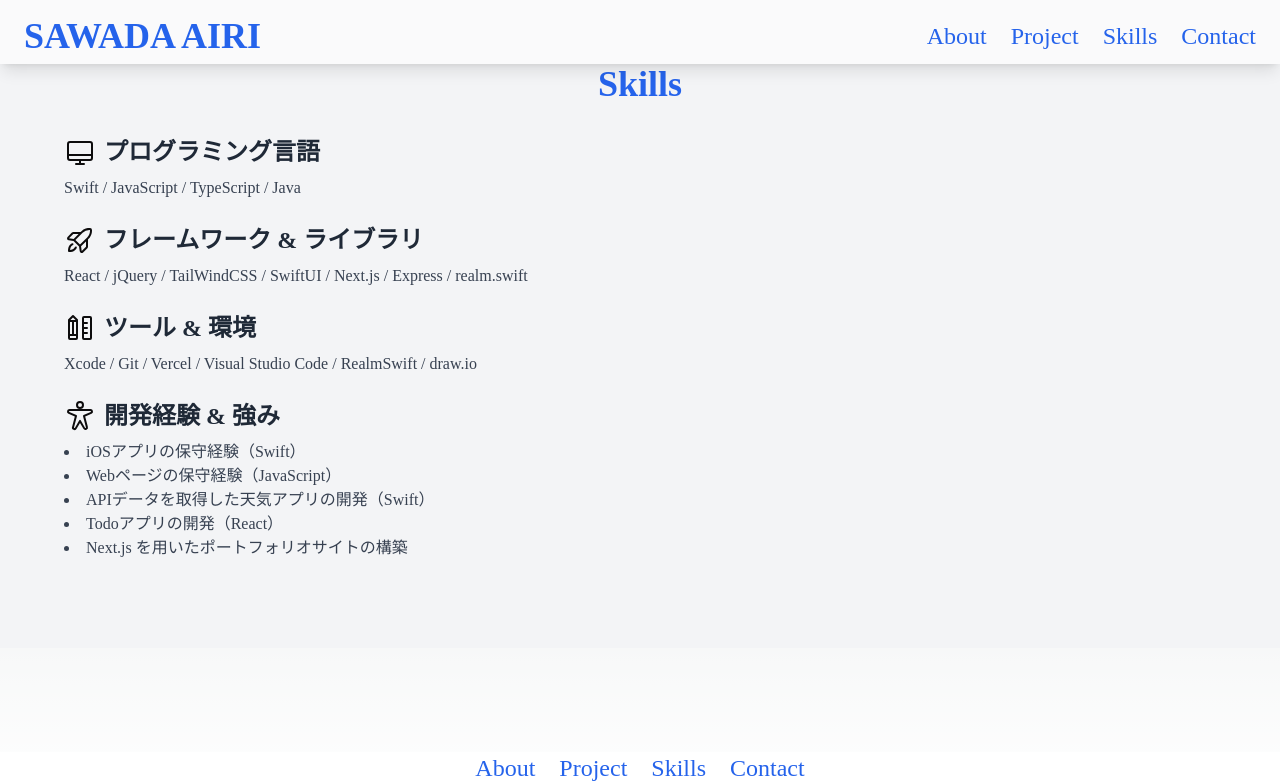
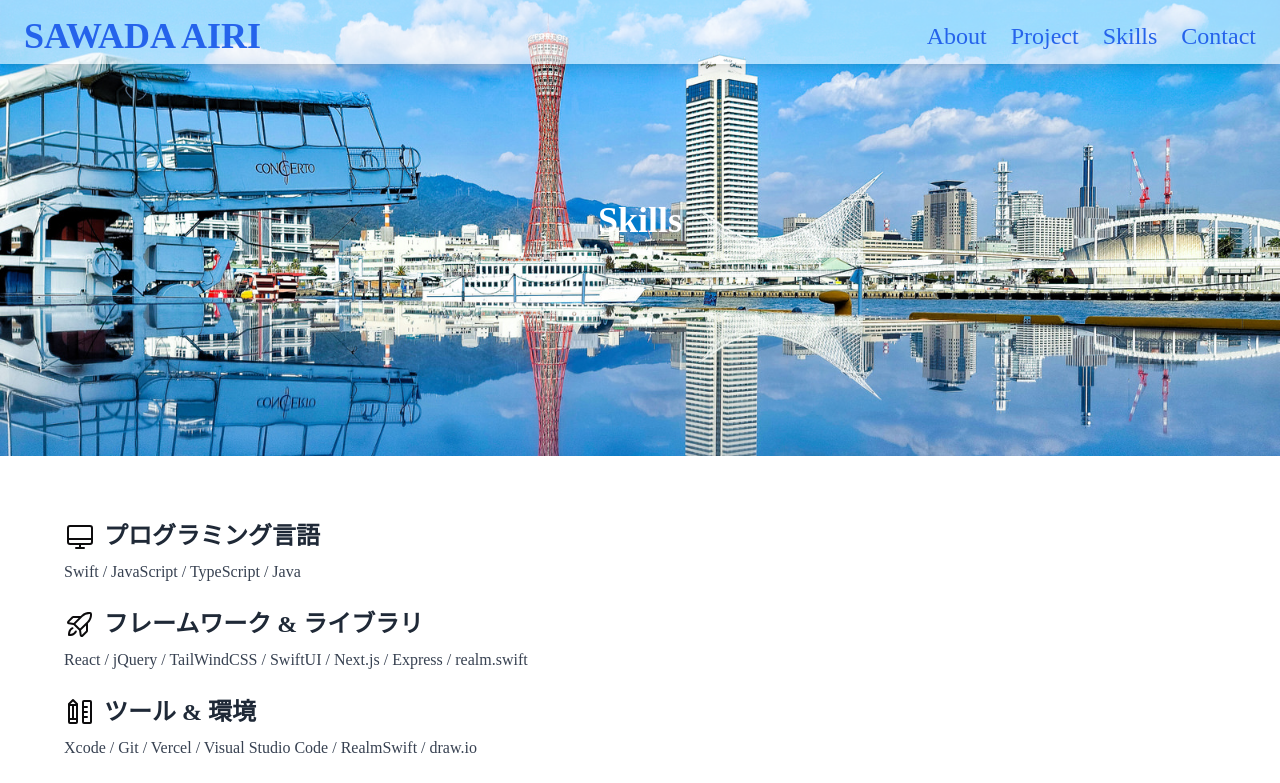
Before and after one commit to a22-air/my-page-project, a Next.js app: page /skills in a window 1280 px wide. Shown: the top 783 px of the page. Built offline with nearby package versions, Linux system fonts and the light colour scheme.

Commit message:
スキルページのトップ部分を共通のデザインに変更

```diff
--- /dev/null
+++ b/app/_components/Hero/index.tsx
@@ -0,0 +1,21 @@
+import Image from "next/image";
+
+type Props = {
+  title: string;
+};
+
+export default function Hero({ title }: Props) {
+  return (
+    <section className="relative flex items-center justify-center text-white overflow-hidden py-[200px]">
+      <div>
+        <h1 className="text-center text-4xl font-bold text-white mb-4">{title}</h1>
+      </div>
+      <Image
+        src="/kobe.jpg"
+        alt=""
+        width={4000}
+        height={1200}
+        className="absolute top-0 right-0 w-full h-[600px] object-cover object-right flex items-center justify-center -z-10"
+      />
+    </section>
+  )}
--- /dev/null
+++ b/app/_components/Sheet/index.tsx
@@ -0,0 +1,9 @@
+type Props = {
+  children: React.ReactNode;
+};
+
+export default function Sheet({ children }: Props) {
+  return (
+    <div className="">{children}</div>
+  )
+}
--- /dev/null
+++ b/app/skills/layout.tsx
@@ -0,0 +1,15 @@
+import Sheet from "@/app/_components/Sheet";
+import Hero from "@/app/_components/Hero";
+
+type Props = {
+  children: React.ReactNode;
+};
+
+export default function RootLayout({ children }: Props) {
+  return (
+    <>
+    <Hero title="Skills"></Hero>
+    <Sheet>{children}</Sheet>
+    </>
+  )
+}
--- a/app/skills/page.tsx
+++ b/app/skills/page.tsx
@@ -3,9 +3,7 @@ import { Desktop, RocketLaunch, PencilRuler, PersonArmsSpread } from "@phosphor-
 
 export default function Page() {
   return (
-    <div className="p-16 bg-gray-100">
-      <h1 className="text-4xl font-bold text-center text-blue-600 mb-8">Skills</h1>
-
+    <div className="p-16 bg-white">
       {/* プログラミング言語 */}
       <div className="mb-6 text-1xl">
         <h2 className="text-2xl font-bold text-gray-800 mb-2 flex"><span className="pr-2"><Desktop size={32} color="#0d0c0d" /></span>プログラミング言語</h2>
```
